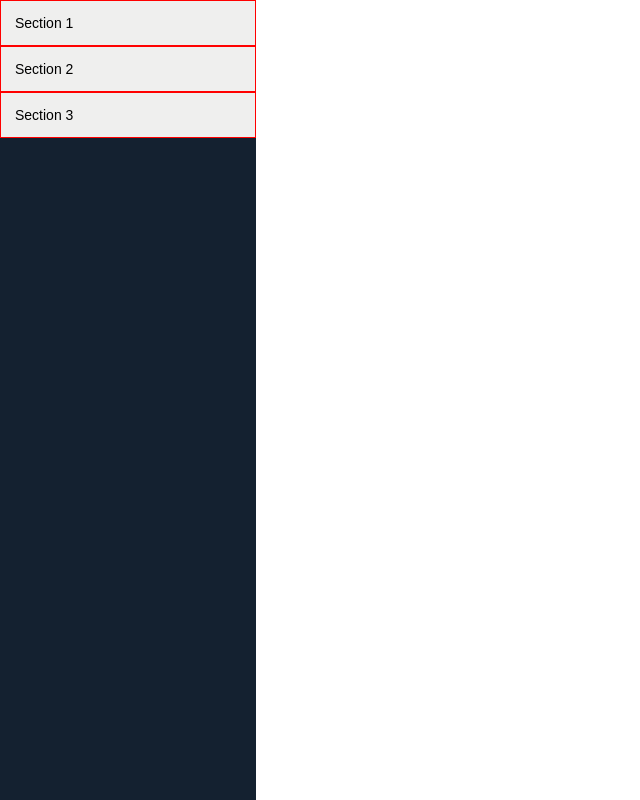
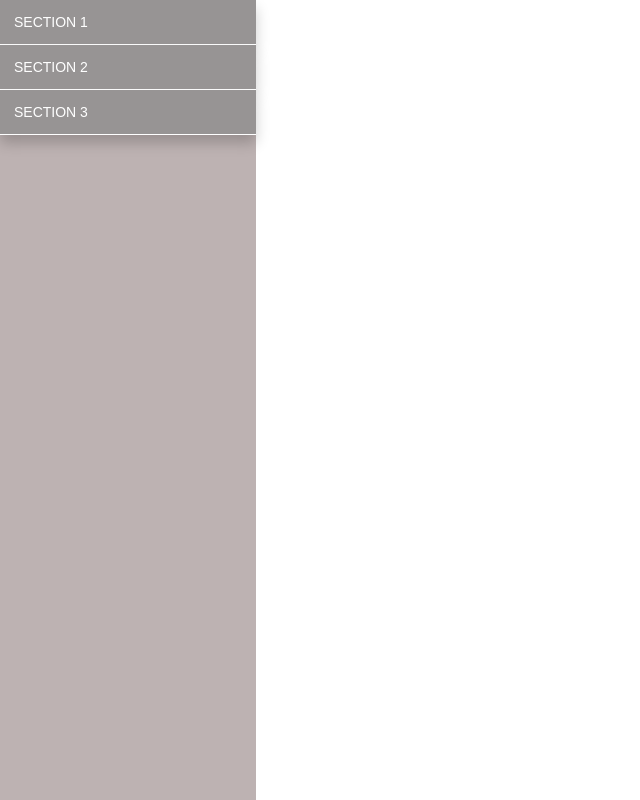
Before and after one commit to romkravets/vanilaJS-accordion, a website built with webpack: page src/index/index.html in a window 1280 px wide. Shown: the whole page, without its empty margins (0-640 px from the left). Built offline with nearby package versions, Linux system fonts and the light colour scheme.

Commit message:
Added dynemic accordion

```diff
--- a/src/index/index.html
+++ b/src/index/index.html
@@ -10,19 +10,11 @@
 <body>
     <div class="page">
         <div class="side-nav">
-                <div class="accordion" id="simpleAccordion">
+            <div id="simpleAccordion"></div>
+                <!-- <div class="accordion" id="simpleAccordion">
                         <div class="accordion__panel">
                             <button class="accordion__title">Section 1</button>
                             <div class="accordion__content">
-                                <ul>
-                                    <li>Test 1</li>
-                                    <li>Test 2</li>
-                                    <li>Test 3</li>
-                                    <li>Test 4</li>
-                                    <li>Test 5</li>
-                                    <li>Test 6</li>
-                                    <li>Test 7</li>
-                                </ul>
                             </div>
                         </div>
                         <div class="accordion__panel">
@@ -33,7 +25,7 @@
                             <button class="accordion__title">Section 3</button>
                             <div class="accordion__content">Lorem ipsum, dolor sit amet consectetur adipisicing elit. Modi quo ipsa aperiam amet saepe placeat maxime? Perferendis vel fugiat iure pariatur alias, deleniti ab in sint ad explicabo illum odit.</div>
                         </div>
-                    </div>
+                    </div> -->
         </div>
         <main>
 
--- a/src/index/index.js
+++ b/src/index/index.js
@@ -3,4 +3,30 @@ import './styles/accordion.scss';
 
 import { accordion} from './scripts/accordion';
 
-accordion(document.querySelector('#simpleAccordion'));
+const accordionSection = [
+   {
+      title: 'Section 1',
+      content: `<ul>
+                  <li>Test 1</li>
+                  <li>Test 2</li>
+                  <li>Test 3</li>
+                  <li>Test 4</li>
+                  <li>Test 5</li>
+                  <li>Test 6</li>
+                  <li>Test 7</li>
+               </ul>
+      `
+   },
+   {
+      title: 'Section 2',
+      content:`Lorem ipsum dolor sit amet consectetur adipisicing elit.
+      Tempore animi omnis debitis ad inventore accusantium vero itaque eligendi,
+      cumque ullam quibusdam aut, laboriosam dolore culpa similique quae dolor alias et?`
+   },
+   {
+      title: 'Section 3',
+      content:`Lorem ipsum dolor sit amet consectetur adipisicing elit. `
+   },
+];
+
+accordion(document.querySelector('#simpleAccordion'), accordionSection);
--- a/src/index/index.scss
+++ b/src/index/index.scss
@@ -8,7 +8,7 @@
  .side-nav {
    width: 20%;
    flex: 20% 0 0;
-   background: rgb(20, 33, 48);
+   background: rgb(189, 178, 178);
  }
 
  main {
--- a/src/index/scripts/accordion.js
+++ b/src/index/scripts/accordion.js
@@ -1,9 +1,37 @@
-const TITLE_CLASS_NAME = 'accordion__title';
-const EXPAND_CLASS_NAME = 'accordion__panel_expand';
+const ROOT_CLASS_NAMES = 'accordion';
+const TITLE_CLASS_NAME =  `${ROOT_CLASS_NAMES}__title`;
+const PANEL_CLASS_NAME = `${ROOT_CLASS_NAMES}__panel`;
+const CONTENT_CLASS_NAME = `${ROOT_CLASS_NAMES}__content`;
+const EXPAND_CLASS_NAME = `${PANEL_CLASS_NAME}_expand`;
 
-export function accordion(targetElement) {
-   const controls = targetElement.querySelectorAll(`.${TITLE_CLASS_NAME}`);
+export function accordion(targetElement, accordionSections) {
+   let controls;
    let expandedElement;
+
+   function render() {
+      targetElement.classList.add(ROOT_CLASS_NAMES);
+      renderPanels()
+   }
+
+   function renderPanels() {
+      for (let section of accordionSections) {
+         let panel = document.createElement('div');
+         let control = document.createElement('button');
+         let content = document.createElement('div');
+
+         control.classList.add(TITLE_CLASS_NAME);
+         panel.classList.add(PANEL_CLASS_NAME);
+         content.classList.add(CONTENT_CLASS_NAME);
+
+         control.textContent = section.title;
+         content.innerHTML = section.content;
+
+         control.addEventListener('click', toggle);
+         panel.appendChild(control);
+         panel.appendChild(content);
+         targetElement.appendChild(panel);
+      }
+   }
 
    function expand(panel) {
       if (expandedElement) {
@@ -29,11 +57,6 @@ export function accordion(targetElement) {
       }
    }
 
-   function handleEvents() {
-      for(const control of controls) {
-         control.addEventListener('click', toggle);
-      }
-   }
 
-   handleEvents();
+   render();
 }
--- a/src/index/styles/accordion.scss
+++ b/src/index/styles/accordion.scss
@@ -1,21 +1,27 @@
 .accordion {
    &__title {
       border: none;
+      color: rgb(255, 255, 255);
       width: 100%;
       font-size: 1rem;
       text-align: left;
-      background-color: #efefee;
+      background-color: rgb(151, 148, 148);
       padding: 1rem;
+      cursor: pointer;
+      outline:none;
+      text-transform: uppercase;
    }
    &__content {
-      background-color: aqua;
+      background-color: rgb(249, 249, 249);
       height: 0;
+      padding: 0 1rem;
       transform: scaleY(0);
       transform-origin: top;
       transition: transform 0.3s;
    }
    &__panel {
-      border: 1px solid red;
+      border-bottom: 1px solid rgb(255, 255, 255);
+      box-shadow: 0px 8px 13px 0px rgba(0,0,0,0.2);
       &_expand {
          .accordion__content {
             height: auto;
```
